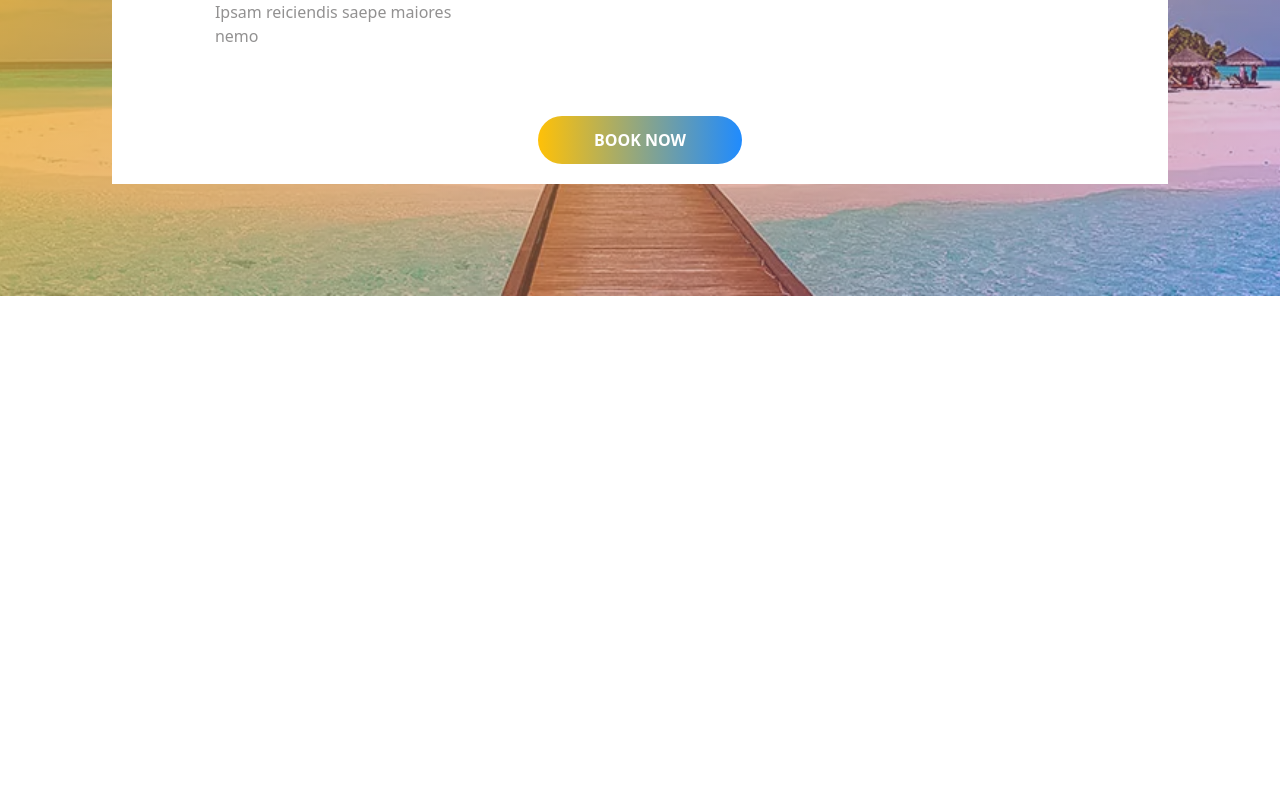
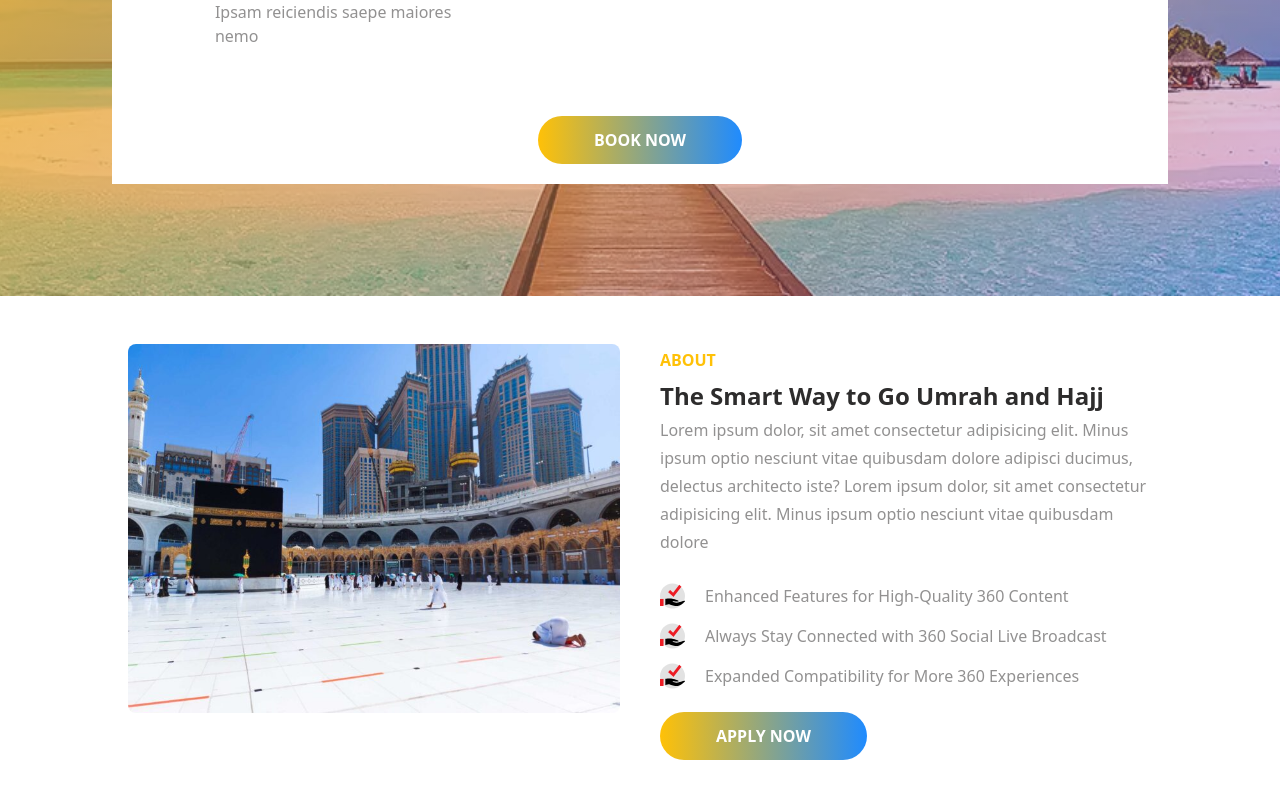
Before and after one commit to Yahckman1112/Itmaam-hajj, a React (Vite) app: page / in a window 1280 px wide. Shown: the part 2192-2990 px from the top of the page. Before the commit the page ends 2488 px from the top, so only its background shows below. Built offline with nearby package versions, Linux system fonts and the light colour scheme.

Commit message:
about section

```diff
--- /dev/null
+++ b/src/pages/home/about/About.tsx
@@ -0,0 +1,52 @@
+import React from "react";
+import img1 from "../../../assets/about1.jpg";
+import checked from "../../../assets/svg/checked.svg";
+import { Link } from "react-router-dom";
+import CustomButton from "../../../components/customButton/CustomButton";
+
+function About() {
+  return (
+    <div className="min-h-screen max-w-[100%] px-5 md:px-32 py-12">
+      <section className="md:grid grid-cols-2 gap-10">
+        <div>
+          <img src={img1} alt="" className="object-cover rounded-lg" />
+        </div>
+        <div className="mt-10 md:mt-0">
+          <p className="text-base font-semibold text-[#ffc107] leading-8">
+            ABOUT
+          </p>
+          <p className="text-2xl font-bold text-[#2d2c2c] leading-10">
+            The Smart Way to Go Umrah and Hajj
+          </p>
+          <p className="text-[#929191] text-base leading-7">
+            Lorem ipsum dolor, sit amet consectetur adipisicing elit. Minus
+            ipsum optio nesciunt vitae quibusdam dolore adipisci ducimus,
+            delectus architecto iste? Lorem ipsum dolor, sit amet consectetur
+            adipisicing elit. Minus ipsum optio nesciunt vitae quibusdam dolore
+
+          </p>
+          <div className="text-base leading-7 md:leading-10 text-[#929191]  mt-5">
+            <div className="flex">
+              <img src={checked} alt="" className="w-[25px] mr-5" />
+              <p>Enhanced Features for High-Quality 360 Content</p>
+            </div>
+            <div className="flex">
+              <img src={checked} alt="" className="w-[25px] mr-5" />
+              <p>Always Stay Connected with 360 Social Live Broadcast</p>
+            </div>
+            <div className="flex">
+              <img src={checked} alt="" className="w-[25px] mr-5" />
+              <p>Expanded Compatibility for More 360 Experiences</p>
+            </div>
+          </div>
+          <div className="mt-4">
+       <CustomButton> Apply Now</CustomButton>
+
+          </div>
+        </div>
+      </section>
+    </div>
+  );
+}
+
+export default About;
--- a/src/pages/home/index.tsx
+++ b/src/pages/home/index.tsx
@@ -1,13 +1,15 @@
 import Banner from "./hero";
 import Offer from "./offer/Offer";
-import { TabTitle } from './../../utils/titleFunction';
+import { TabTitle } from "./../../utils/titleFunction";
+import About from "./about/About";
 
 function Home() {
-  TabTitle('Al-Itmaam | Home')
+  TabTitle("Al-Itmaam | Home");
   return (
     <div>
       <Banner />
       <Offer />
+      <About />
     </div>
   );
 }
--- a/src/pages/home/offer/Offer.tsx
+++ b/src/pages/home/offer/Offer.tsx
@@ -125,6 +125,9 @@ function Offer() {
           </div>
         </div>
       </section>
+
+
+
     </div>
   );
 }
```
Also changed, not shown: src/assets/about1.jpg (added), src/assets/svg/checked.svg (added), src/components/customButton/CustomButton.tsx (line endings or trailing spaces).
